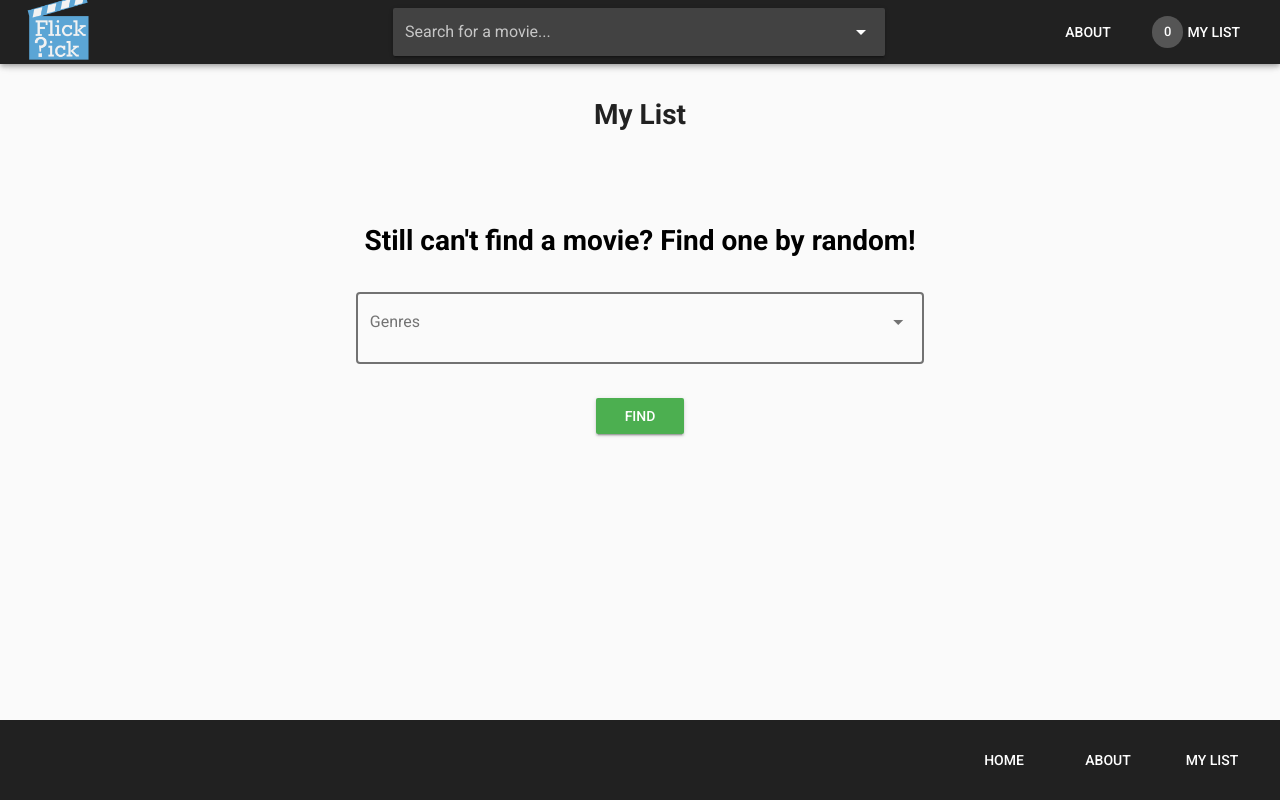
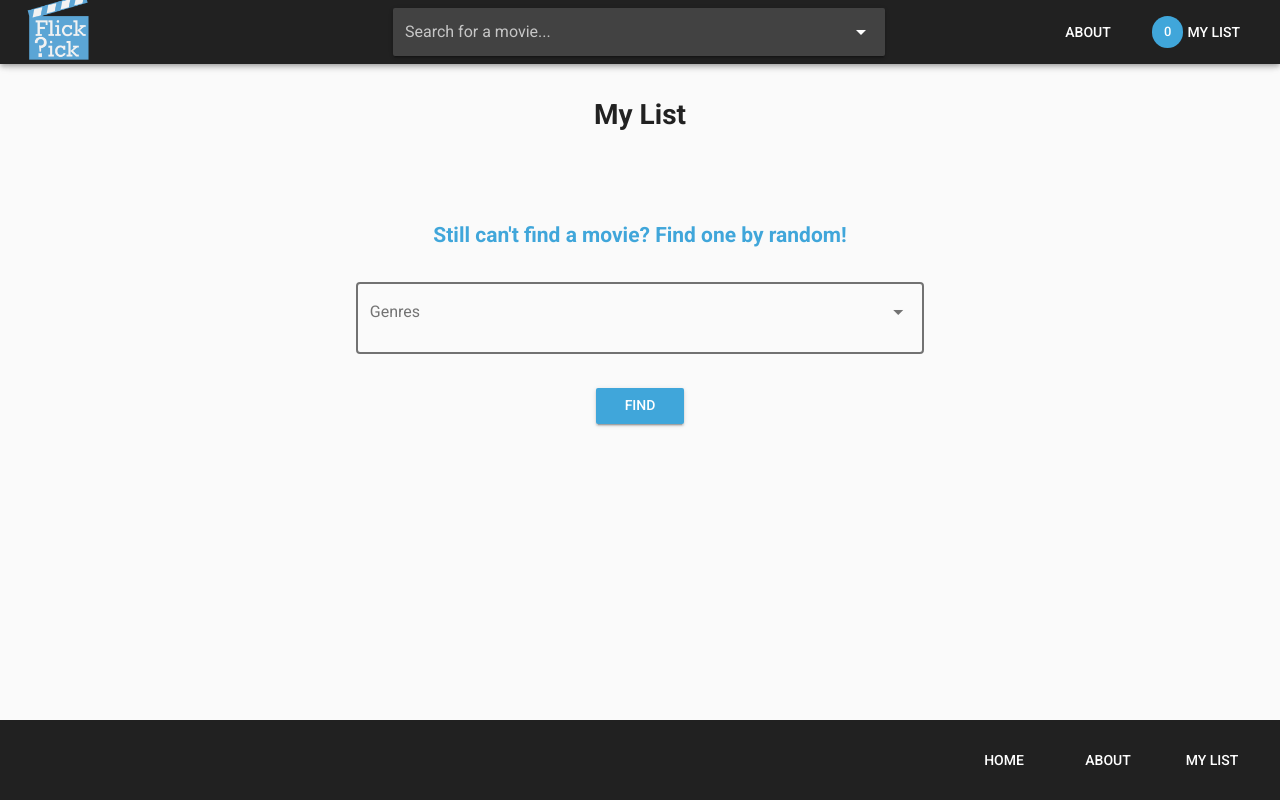
Before and after one commit to tomyreyes/Flick-Pick-Vue, a Vue app: page /mylist in a window 1280 px wide. Built offline with nearby package versions, Linux system fonts and the light colour scheme.

Commit message:
fixed scss, and sent more methods down with props

```diff
--- a/src/App.vue
+++ b/src/App.vue
@@ -4,21 +4,31 @@
 			<SearchToolBar
 				:user-list="userList"
 				:my-list="myList"
+				:go-home="goHome"
+				:go-to-about="goToAbout"
+				:go-to-list="goToList"
 				@deleteMovie="deleteMovie($event)"
 				@sendMovie="toggleMovie($event)"
 			/>
 			<router-view
 				:user-list="userList"
 				:my-list="myList"
+				:genres="genres"
 				class="Pages"
 				@sendMovie="toggleMovie"
 				@deleteMovie="deleteMovie($event)"
 			/>
 			<Footer
 				id="Footer"
+				:go-home="goHome"
+				:go-to-about="goToAbout"
+				:go-to-list="goToList"
 				class="hidden-sm-and-down"
 			/>
 			<BottomNav
+				:go-home="goHome"
+				:go-to-about="goToAbout"
+				:go-to-list="goToList"
 				class="hidden-md-and-up"
 			/>
 		</v-app>
@@ -50,7 +60,28 @@ export default {
     return {
       userList: [],
       sideNav: false,
-      myList: []
+      myList: [],
+      genres: [
+        { text: 'Action', value: 28 },
+        { text: 'Adventure', value: 12 },
+        { text: 'Animation', value: 16 },
+        { text: 'Comedy', value: 35 },
+        { text: 'Crime', value: 80 },
+        { text: 'Documentary', value: 99 },
+        { text: 'Drama', value: 18 },
+        { text: 'Family', value: 10751 },
+        { text: 'Fantasy', value: 14 },
+        { text: 'History', value: 36 },
+        { text: 'Horror', value: 27 },
+        { text: 'Music', value: 10402 },
+        { text: 'Mystery', value: 9648 },
+        { text: 'Romance', value: 10749 },
+        { text: 'Science Fiction', value: 878 },
+        { text: 'TV Movie', value: 10770 },
+        { text: 'Thriller', value: 53 },
+        { text: 'War', value: 10752 },
+        { text: 'Western', value: 37 }
+      ]
     }
   },
   methods: {
@@ -78,6 +109,22 @@ export default {
       this.userList = userKeepList
       let myKeepList = this.myList.filter(value => value.id !== id)
       this.myList = myKeepList
+    },
+    scrollToTop() {
+      document.body.scrollTop = 0
+      document.documentElement.scrollTop = 0
+    },
+    goHome() {
+      this.$router.push('/')
+      this.scrollToTop()
+    },
+    goToList() {
+      this.$router.push('/mylist')
+      this.scrollToTop()
+    },
+    goToAbout() {
+      this.$router.push('/about')
+      this.scrollToTop()
     }
   }
 }
@@ -103,13 +150,10 @@ $alternate-font-color: #000000;
   }
   p {
     font-size: 16px;
-    p {
-      text-align: justify;
-      text-justify: inter-word;
-    }
   }
   a {
     color: $main-font-color;
+    text-decoration: none;
   }
 }
 
@@ -152,4 +196,16 @@ ul {
 .v-card__title {
   justify-content: center;
 }
+.main-btn {
+  background-color: $main-font-color !important;
+  color: #ffffff !important;
+}
+#nav-chip {
+  background-color: $main-font-color;
+}
+@media only screen and (max-width: 999px) {
+  .dialog-media {
+    height: 300px !important;
+  }
+}
 </style>
--- a/src/components/BottomNav.vue
+++ b/src/components/BottomNav.vue
@@ -36,15 +36,24 @@
 <script>
 export default {
   name: 'BottomNav',
-  methods: {
-    goHome() {
-      this.$router.push('/')
+  props: {
+    goHome: {
+      default() {
+        return
+      },
+      type: Function
     },
-    goToList() {
-      this.$router.push('/mylist')
+    goToAbout: {
+      default() {
+        return
+      },
+      type: Function
     },
-    goToAbout() {
-      this.$router.push('/about')
+    goToList: {
+      default() {
+        return
+      },
+      type: Function
     }
   }
 }
--- a/src/components/FeaturedMovies.vue
+++ b/src/components/FeaturedMovies.vue
@@ -19,15 +19,14 @@
 				<h1
 					class=" feature-message subtitle">Let us help you decide
 				</h1>
-				<h3>Why waste hours everytime you want to watch a movie? Flick Pick will make the decision for you.
-				</h3>
-				<h3 class="message-end">Our platform will help you spend more time watching movies and less time scrolling.</h3>
+				<p>Why waste hours everytime you want to watch a movie? Flick Pick will make the decision for you.
+				<br>Our platform will help you spend more time watching movies and less time scrolling.</p>
 
 			</v-container>
 		</div>
 		<div class="genre-container">
 			<h1
-				class="subtitle">This week's featured movies</h1>
+				class="subtitle-alternate">This week's featured movies</h1>
 			<v-container grid-list-md >
 				<carousel
 					:loop="true"
@@ -183,6 +182,7 @@
 					{{ clickedMovie.title }}
 					<v-btn
 						v-if="userList.includes(clickedMovie.id)"
+						class="hidden-sm-and-down"
 						icon
 						absolute
 						right
@@ -195,6 +195,7 @@
 					</v-btn>
 					<v-btn
 						v-else
+						class="hidden-sm-and-down"
 						icon
 						absolute
 						right
@@ -223,18 +224,39 @@
 				>
 					{{ clickedMovie.overview }}
 				</v-card-text>
-				<v-card-title class="title cast">
-					Cast
-				</v-card-title>
+				<v-card-actions
+					class="hidden-md-and-up"
+				>
+					<v-btn
+						v-if="userList.includes(clickedMovie.id)"
+						icon
+						ripple
+						@click="sendMovie(clickedMovie.id)"
+					>
+						<v-icon
+							dark
+							color="red darken-1"
+						>
+							remove
+						</v-icon>
+					</v-btn>
+					<v-btn
+						v-else
+						icon
+						ripple
+						@click="sendMovie(clickedMovie.id)"
+					>
+						<v-icon
+							color="green accent-3"
+							dark
+						>
+							add
+						</v-icon>
+					</v-btn>
+				</v-card-actions>
 				<v-divider/>
 			</v-card>
 		</v-dialog>
-		<!-- <RandomMovie
-			:genres="genres"
-			:user-list="userList"
-			:more-details="moreDetails"
-			:send-movie="sendMovie"
-		/> -->
 	</div>
 </template>
 
@@ -256,31 +278,16 @@ export default {
         return []
       },
       type: Array
+    },
+    genres: {
+      default() {
+        return []
+      },
+      type: Array
     }
   },
   data() {
     return {
-      genres: [
-        { text: 'Action', value: 28 },
-        { text: 'Adventure', value: 12 },
-        { text: 'Animation', value: 16 },
-        { text: 'Comedy', value: 35 },
-        { text: 'Crime', value: 80 },
-        { text: 'Documentary', value: 99 },
-        { text: 'Drama', value: 18 },
-        { text: 'Family', value: 10751 },
-        { text: 'Fantasy', value: 14 },
-        { text: 'History', value: 36 },
-        { text: 'Horror', value: 27 },
-        { text: 'Music', value: 10402 },
-        { text: 'Mystery', value: 9648 },
-        { text: 'Romance', value: 10749 },
-        { text: 'Science Fiction', value: 878 },
-        { text: 'TV Movie', value: 10770 },
-        { text: 'Thriller', value: 53 },
-        { text: 'War', value: 10752 },
-        { text: 'Western', value: 37 }
-      ],
       featuredMovies: null,
       dialog: false,
       clickedMovie: null,
@@ -341,22 +348,19 @@ export default {
 </script>
 
 <style scoped>
-@media only screen and (max-width: 999px) {
-  .dialog-media {
-    height: 300px !important;
-  }
-}
 .feature-message {
-  padding-top: 50px;
+  padding-top: 30px;
 }
 .main-text {
   color: black;
 }
 .feature-container {
   background: #f6f6f6;
-  margin-top: -32px;
+  margin-top: -32px; /*removes gap between container ands jumobtron */
 }
 .message-end {
+  text-align: center;
+  text-justify: inter-word;
   margin-bottom: 30px;
 }
 .jumbotron-img {
@@ -366,14 +370,4 @@ export default {
   width: 100;
   opacity: 0.8;
 }
-.tns-item {
-  font-size: 3rem;
-  font-family: Arial;
-  text-align: center;
-  padding: 2em;
-  background: #fafafb;
-}
-.tns-item:nth-child(odd) {
-  background: #c8e1ff;
-}
 </style>
--- a/src/components/Footer.vue
+++ b/src/components/Footer.vue
@@ -36,15 +36,24 @@
 <script>
 export default {
   name: 'Footer',
-  methods: {
-    goHome() {
-      this.$router.push('/')
+  props: {
+    goHome: {
+      default() {
+        return
+      },
+      type: Function
     },
-    goToList() {
-      this.$router.push('/mylist')
+    goToAbout: {
+      default() {
+        return
+      },
+      type: Function
     },
-    goToAbout() {
-      this.$router.push('/about')
+    goToList: {
+      default() {
+        return
+      },
+      type: Function
     }
   }
 }
--- a/src/components/MyList.vue
+++ b/src/components/MyList.vue
@@ -3,20 +3,31 @@
 		<h1 class="page-title">My List</h1>
 		<RandomMovie
 			v-if="userList.length === 0"
+			:genres="genres"
+			:send-movie="sendMovie"
+			:more-details="moreDetails"
 			class="random-movie"
 		/>
 		<v-btn
 			v-else-if="userList.length !== 0 && randomMovie === null"
-			color="success"
+			class="main-btn"
 			ripple
 			@click="randomizeMovie"
 		>
 			Pick a movie
 		</v-btn>
+		<v-btn
+			v-if="randomMovie !== null"
+			color="error"
+			ripple
+			@click="undoRandomize"
+		>
+			Return My List
+		</v-btn>
 		<transition name="fade-title">
 			<h2
 				v-if="showMessage"
-				class="subtitle"
+				class="subtitle-alternate"
 			>
 				Tonight you are watching
 			</h2>
@@ -44,7 +55,7 @@
 						<v-card >
 							<v-card-media
 								:src="`http://image.tmdb.org/t/p/w342${movie.poster_path}`"
-								height="550"
+								height="500"
 								class="poster"
 								@click="moreDetails(movie)"
 							/>
@@ -119,14 +130,7 @@
 				</v-layout>
 			</transition>
 		</v-container>
-		<v-btn
-			v-if="randomMovie !== null"
-			color="error"
-			ripple
-			@click="undoRandomize"
-		>
-			Return My List
-		</v-btn>
+
 		<v-dialog
 			v-if="clickedMovie !== null"
 			v-model="dialog"
@@ -138,6 +142,7 @@
 				>
 					{{ clickedMovie.title }}
 					<v-btn
+						class="hidden-sm-and-down"
 						icon
 						absolute
 						right
@@ -164,9 +169,24 @@
 				>
 					{{ clickedMovie.overview }}
 				</v-card-text>
-				<v-card-title class="title cast">
-					Cast
-				</v-card-title>
+				<v-card-actions
+					class="hidden-md-and-up"
+				>
+					<v-btn
+						v-if="userList.includes(clickedMovie.id)"
+						icon
+						ripple
+						@click="sendMovie(clickedMovie.id)"
+					>
+						<v-icon
+							dark
+							color="red darken-1"
+						>
+							remove
+						</v-icon>
+					</v-btn>
+				</v-card-actions>
+
 				<v-divider/>
 			</v-card>
 		</v-dialog>
@@ -188,6 +208,12 @@ export default {
       type: Array
     },
     myList: {
+      default() {
+        return []
+      },
+      type: Array
+    },
+    genres: {
       default() {
         return []
       },
--- a/src/components/RandomMovie.vue
+++ b/src/components/RandomMovie.vue
@@ -1,7 +1,7 @@
 <template>
 	<div class="random-container">
 		<v-container>
-			<h1 class="subtitle-alternate">Still can't find a movie? Find one by random!</h1>
+			<h2 class="subtitle">Still can't find a movie? Find one by random!</h2>
 			<v-layout
 				row
 				wrap
@@ -21,8 +21,8 @@
 						outline
 					/>
 					<v-btn
-						color="success"
 						ripple
+						class="main-btn"
 						@click="findMovie"
 					>
 						Find
@@ -88,6 +88,7 @@
 						{{ randomMovie.title }}
 						<v-btn
 							v-if="userList.includes(randomMovie.id)"
+							class="hidden-sm-and-down"
 							icon
 							absolute
 							right
@@ -100,6 +101,7 @@
 						</v-btn>
 						<v-btn
 							v-else
+							class="hidden-sm-and-down"
 							icon
 							absolute
 							right
@@ -135,9 +137,36 @@
 					>
 						{{ randomMovie.overview }}
 					</v-card-text>
-					<v-card-title class="title cast">
-						Cast
-					</v-card-title>
+					<v-card-actions
+						class="hidden-md-and-up"
+					>
+						<v-btn
+							v-if="userList.includes(randomMovie.id)"
+							icon
+							ripple
+							@click="sendMovie(randomMovie.id)"
+						>
+							<v-icon
+								dark
+								color="red darken-1"
+							>
+								remove
+							</v-icon>
+						</v-btn>
+						<v-btn
+							v-else
+							icon
+							ripple
+							@click="sendMovie(randomMovie.id)"
+						>
+							<v-icon
+								color="green accent-3"
+								dark
+							>
+								add
+							</v-icon>
+						</v-btn>
+					</v-card-actions>
 					<v-divider/>
 				</v-card>
 			</v-dialog>
--- a/src/components/SearchToolBar.vue
+++ b/src/components/SearchToolBar.vue
@@ -91,7 +91,7 @@
 					flat
 					@click="goToList"
 				>
-					<v-chip>
+					<v-chip id="nav-chip">
 						{{ userList.length }}
 					</v-chip>
 					My List
@@ -169,6 +169,24 @@ export default {
         return []
       },
       type: Array
+    },
+    goHome: {
+      default() {
+        return
+      },
+      type: Function
+    },
+    goToAbout: {
+      default() {
+        return
+      },
+      type: Function
+    },
+    goToList: {
+      default() {
+        return
+      },
+      type: Function
     }
   },
   data() {
@@ -208,15 +226,6 @@ export default {
     moreDetails(movie) {
       this.dialog = true
       this.clickedMovie = movie
-    },
-    goHome() {
-      this.$router.push('/')
-    },
-    goToList() {
-      this.$router.push('/mylist')
-    },
-    goToAbout() {
-      this.$router.push('/about')
     }
   }
 }
@@ -244,4 +253,8 @@ export default {
   height: 50px;
   width: 50px;
 }
+#nav-chip {
+  background-color: #40a6da !important;
+  color: #ffffff;
+}
 </style>
```
Also changed, not shown: src/components/About.vue (+5 -5 lines).
